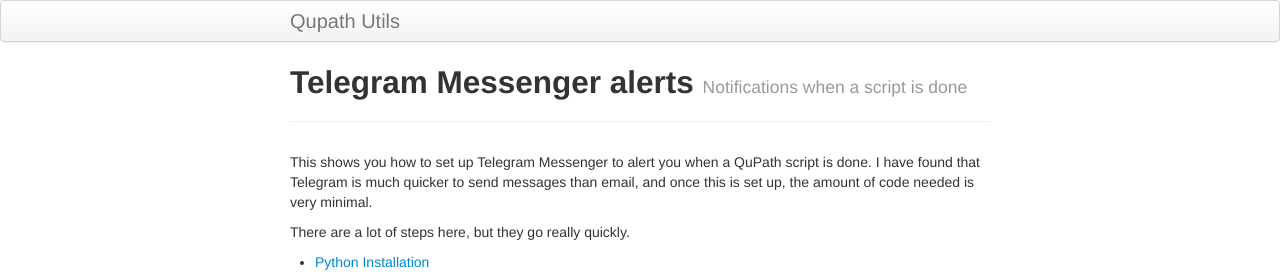
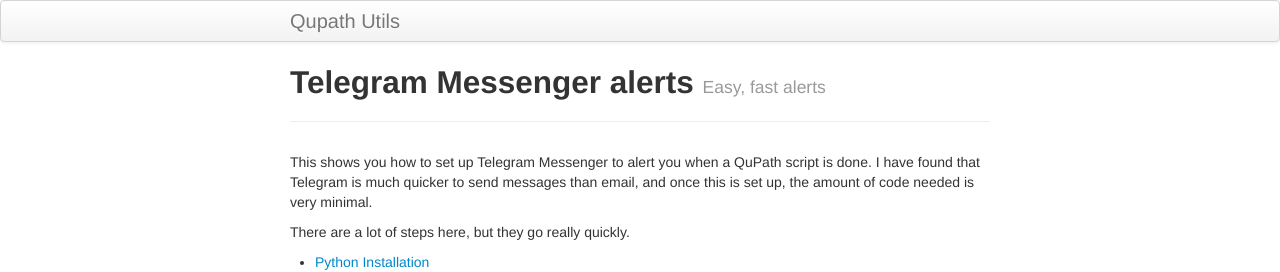
Before and after one commit to Jeff-Haas/qupath_utils, a Jekyll site: the page built from pages/telegram.md, in a window 1280 px wide. Shown: the top 272 px of the page. Built offline with Jekyll 4.4.1, drawn with Linux system fonts in a browser that asks for light colours.

Commit message:
Update telegram.md

```diff
--- a/pages/telegram.md
+++ b/pages/telegram.md
@@ -1,7 +1,7 @@
 ---
 layout: page
 title: Telegram Messenger alerts
-tagline: Notifications when a script is done
+tagline: Easy, fast alerts
 description:
 ---
 
```
